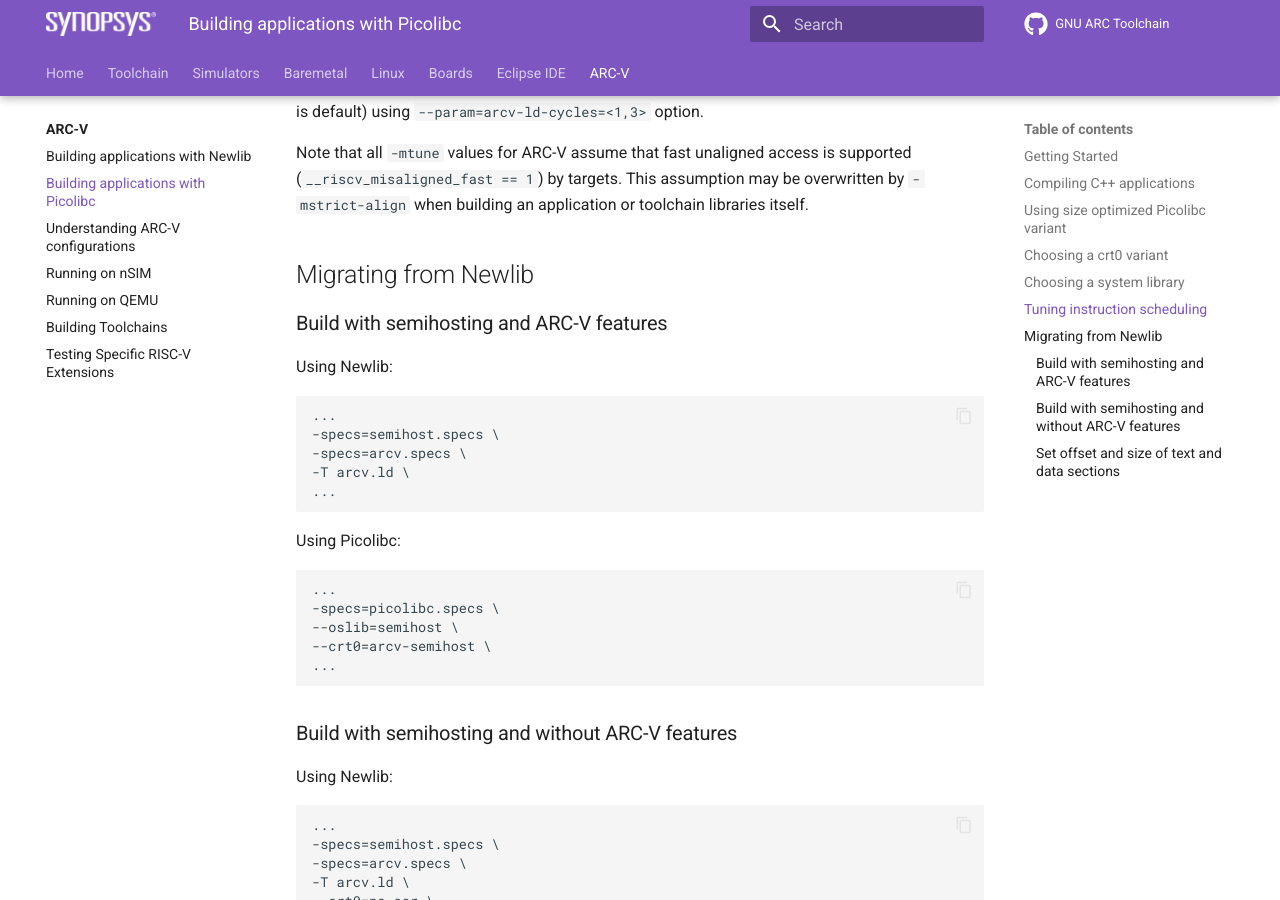
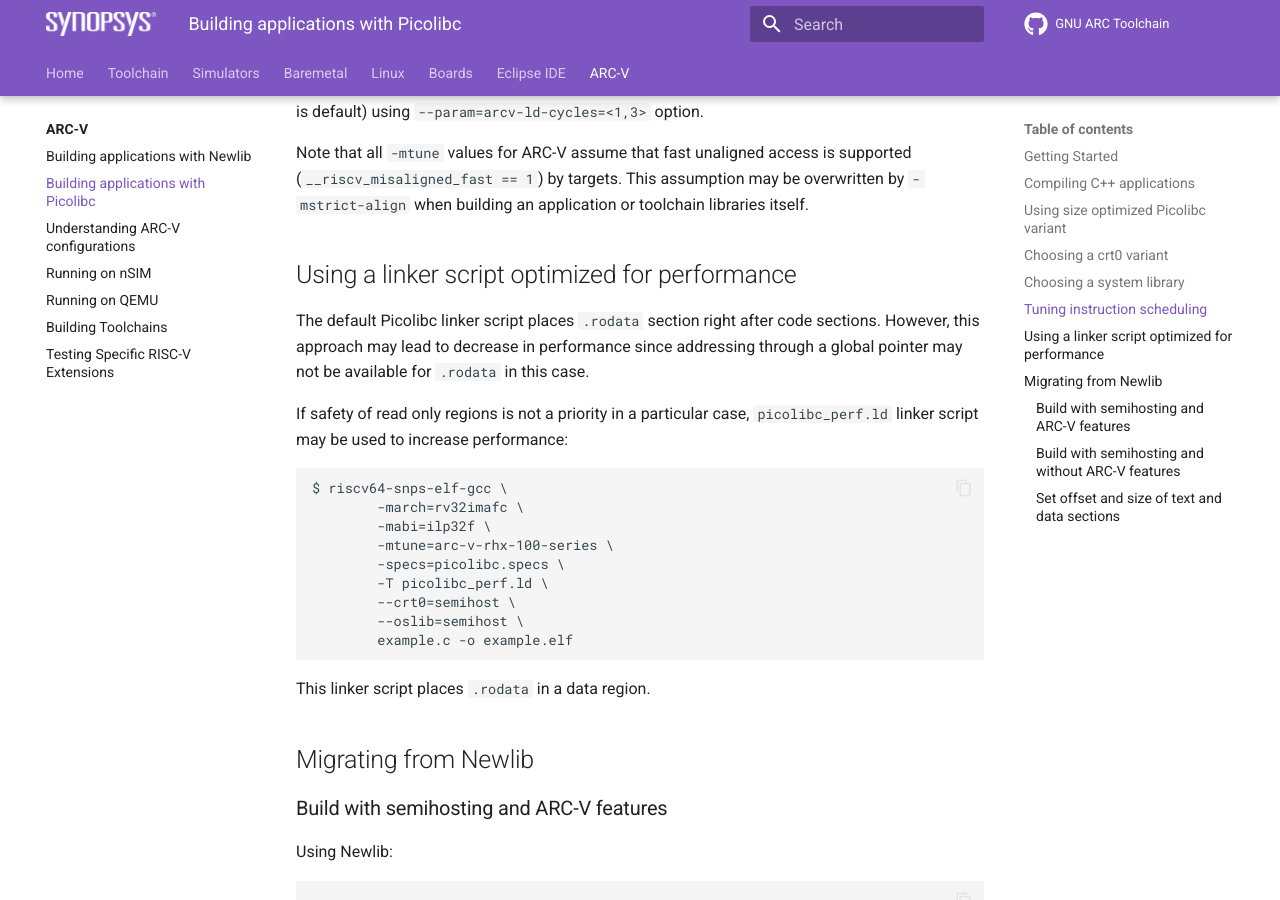
Before and after one commit to foss-for-synopsys-dwc-arc-processors/documentation, an MkDocs documentation site: the page built from docs/arcv/building-picolibc.md, in a window 1280 px wide and 900 px high, scrolled down 5354 px. Built offline with MkDocs 1.6.1 and Material for MkDocs 9.7.7, drawn with Linux system fonts in a browser that asks for light colours; comment, search, counter and statistics services are not loaded; the version menu is left out.

Commit message:
arcv: Add a section about picolibc_perf.ld
Signed-off-by: Yuriy Kolerov <ykolerov@synopsys.com>

````diff
--- a/docs/arcv/building-picolibc.md
+++ b/docs/arcv/building-picolibc.md
@@ -197,6 +197,29 @@
 (`__riscv_misaligned_fast == 1`) by targets. This assumption may be overwritten by
 `-mstrict-align` when building an application or toolchain libraries itself.
 
+## Using a linker script optimized for performance
+
+The default Picolibc linker script places `.rodata` section right after code
+sections. However, this approach may lead to decrease in performance since
+addressing through a global pointer may not be available for `.rodata` in this
+case.
+
+If safety of read only regions is not a priority in a particular case,
+`picolibc_perf.ld` linker script may be used to increase performance:
+
+```
+$ riscv64-snps-elf-gcc \
+        -march=rv32imafc \
+        -mabi=ilp32f \
+        -mtune=arc-v-rhx-100-series \
+        -specs=picolibc.specs \
+        -T picolibc_perf.ld \
+        --crt0=semihost \
+        --oslib=semihost \
+        example.c -o example.elf
+```
+
+This linker script places `.rodata` in a data region.
 
 ## Migrating from Newlib
 
````
